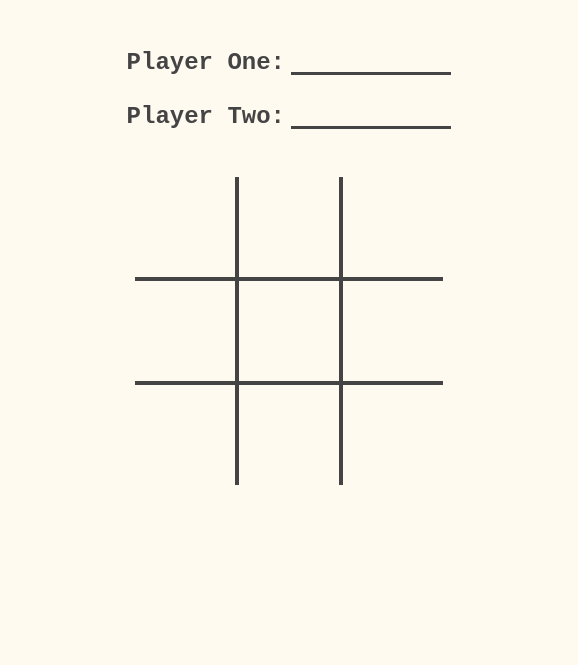
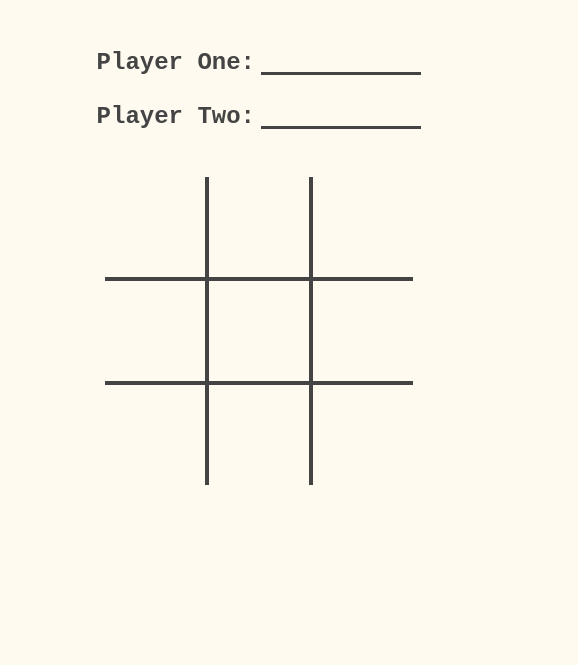
Before and after one commit to James-Loewen/Tic-Tac-Toe, a plain HTML site: page index.html in a window 390 px wide. Shown: the part 179-844 px from the top of the page, 578 px wide, since content can reach past the window. Drawn offline with Linux system fonts and the light colour scheme.

Commit message:
Add a media query for mobile screens

```diff
--- a/style.css
+++ b/style.css
@@ -56,6 +56,12 @@ main {
   flex-direction: column;
   justify-content: center;
   align-items: center;
+}
+
+@media screen and (max-width: 450px) {
+  main {
+    width: 100%;
+  }
 }
 
 h1 {
```
